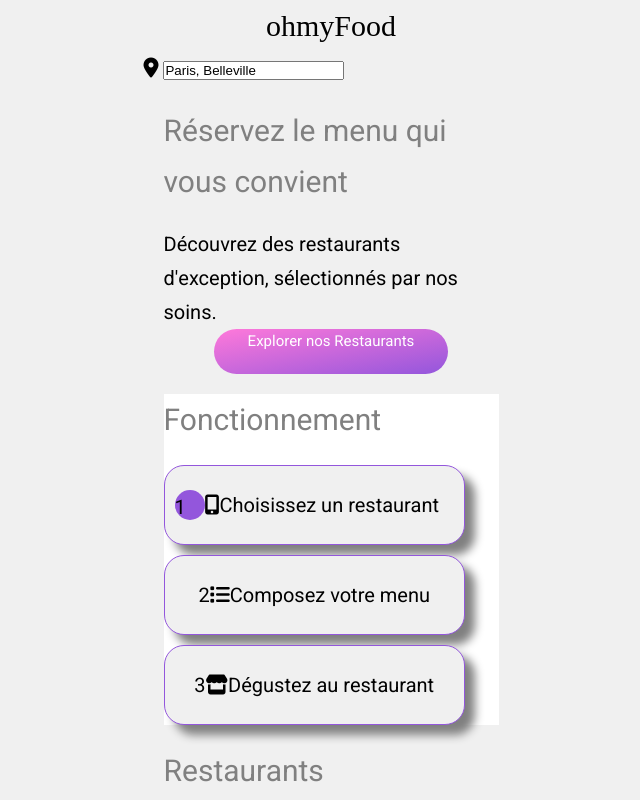
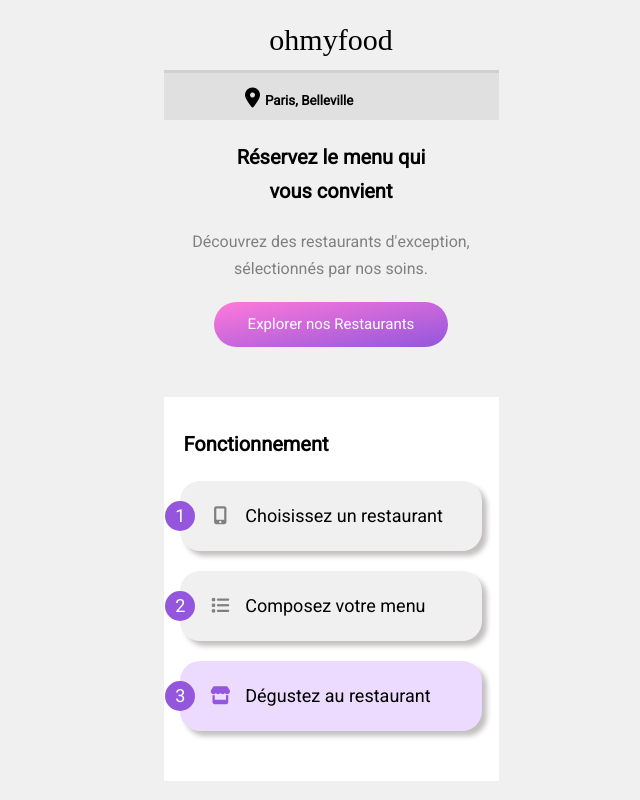
Before and after one commit to Mmonchatre/MichelMonchatre_3_20052021, a website: page index.html in a window 1280 px wide. Shown: the top 800 px of the page, without its empty margins (309-949 px from the left). Drawn offline with Linux system fonts and the light colour scheme; a web font is replaced by a local one.

Commit message:
update index et headers restaurants

```diff
--- a/index.html
+++ b/index.html
@@ -11,35 +11,49 @@
     <body>
 
         <header>
-            <div class="logo"><a href="./index.html"></a>ohmyFood </a></div>
-
-            <div class="champ_recherche">
-                <i class="fas fa-map-marker-alt" ></i>
-                <INPUT TYPE=TEXT NAME='ville' value="Paris, Belleville" class="input_recherche"/>
-            </div>
+            <div class="logo">ohmyfood</div>
         </header>
         <main>
+            <section class="recherche">
+                <div class="champ_recherche">
+                    <i class="fas fa-map-marker-alt" ></i>
+                    <INPUT TYPE=TEXT NAME='ville' value="Paris, Belleville" class="champ_recherche_input"/>
+                </div>
+                <h2 class="h2_accueil h2_accueil_header">Réservez le menu qui vous convient </h2>
+                <p>Découvrez des restaurants d'ехсерtiоn, sélectionnés par nos soins. </p>
+                <div class="bouton_explorer">Explorer nos Restaurants</div>
+            </section>
 
-                <H2>Réservez le menu qui vous convient </H2>
+                <section class="fonctionnements">
+                    <h2 class="h2_accueil">Fonctionnement</h2>
+                    <div class="fonctionnement">
+                        <div class="fonctionnement__cercle">1</div>
+                        <i class="fas fa-mobile-alt fonctionnement__icon"></i>
+                        Choisissez un restaurant
+                    </div>
 
-                Découvrez des restaurants d'ехсерtiоn, sélectionnés par nos soins.
+                    <div class="fonctionnement">
+                        <div class="fonctionnement__cercle">2</div>
+                        <i class="fas fas fa-list fonctionnement__icon"></i>
+                        Composez votre menu
+                    </div>
 
-                <div class="bouton_explorer">Explorer nos Restaurants</div>
+                    <div class="fonctionnement pastel_purple">
+                        <div class="fonctionnement__cercle">3</div>
+                        <i class="fas fas fa-store fonctionnement__icon purple_icon "></i>
+                        Dégustez au restaurant
+                    </div>
 
-                <div class="fonctionnements">
-                    <h2 class="title_index">Fonctionnement</h2>
-                    <div class="fonctionnement"><div class="fonctionnement__cercle">1</div> <i class="fas fa-mobile-alt"></i>Choisissez un restaurant  </div>
-                    <div class="fonctionnement">2 <i class="fas fa-list"></i>Composez votre menu </div>
-                    <div class="fonctionnement">3 <i class="fas fa-store"></i>Dégustez au restaurant </div>
-                </div>
+
+                </section>
 
                 <section class="restaurants">
-                    <h2 class="title_index">Restaurants </h2>
+                    <h2 class="h2_accueil">Restaurants </h2>
 
 
                     <div class="restaurant" >
                         <a href="./Lapalettedugout.html">
-                            <img alt="La palette du gour"   src="./img/la_palette_du_gout.jpg" class="img_restaurant">
+                            <img alt="La palette du gour"   src="./img/la_palette_du_gout.jpg" class="img_restaurants">
                             <div class="restaurant__note">
                                 <div>
                                     <div class="restaurant__name">La palette du gout </div>
@@ -54,7 +68,7 @@
 
                     <div class="restaurant" >
                         <a href="./laNoteEnchantee.html">
-                            <img alt="La Note Enchantée"   src="./img/la_note_enchantee.jpg" class="img_restaurant">
+                            <img alt="La Note Enchantée"   src="./img/la_note_enchantee.jpg" class="img_restaurants">
                             <div class="restaurant__note">
                                 <div>
                                     <div class="restaurant__name">La note епсhantéе </div>
@@ -69,7 +83,7 @@
 
                     <div class="restaurant" >
                         <a href="./alafrancaise.html">
-                            <img alt="А la fгапçаisе"   src="./img/a_la_francaise.jpg" class="img_restaurant">
+                            <img alt="А la fгапçаisе"   src="./img/a_la_francaise.jpg" class="img_restaurants">
                             <div class="restaurant__note">
                                 <div>
                                     <div class="restaurant__name">A la française </div>
@@ -84,7 +98,7 @@
 
                     <div class="restaurant" >
                         <a href="./LeDeliceDesSens.html">
-                            <img alt="Le délice des sens"   src="./img/le_delice_des_sens.jpg" class="img_restaurant">
+                            <img alt="Le délice des sens"   src="./img/le_delice_des_sens.jpg" class="img_restaurants">
                             <div class="restaurant__note">
                                 <div>
                                     <div class="restaurant__name">Le délice des sens </div>
--- a/sass/base/_base.scss
+++ b/sass/base/_base.scss
@@ -13,7 +13,8 @@
 
 body {
     box-sizing: border-box;
-    background: $colour-secondary;
+
+    background-color: white;
     width: 375px;
     margin: 0 auto;
 }
@@ -25,5 +26,5 @@
 
 * {
     text-decoration: none;
-
+    font-family: 'Roboto', sans-serif;
 }
--- a/sass/base/_typography.scss
+++ b/sass/base/_typography.scss
@@ -1,5 +1,4 @@
 body {
-    font-family: 'Roboto', sans-serif;
     background-color: $colour-background;
     font-size: 2rem;
     font-weight: 100;
@@ -13,21 +12,24 @@
 }
 
 h2 {
-    font-family: 'Roboto', sans-serif;
     font-weight: 550;
     margin: 20px auto;
     font-size: 3rem;
     color: grey ;
 }
 
+.h2_accueil {
+    font-size: 20px;
+    font-weight: 700;
+    color: black
+}
+
 textarea {
-    font-family: 'Roboto', sans-serif;
     font-weight: 500;
     font-size: 2rem;
 }
 
 button {
-    font-family: 'Roboto', sans-serif;
     font-weight: 900;
     font-style: italic;
     font-size: 2.75rem;
@@ -39,9 +41,16 @@
 
 
 .title_index {
-    font-family: 'Roboto', sans-serif;
     font-weight: 550;
     margin: 20px auto;
     font-size: 3rem;
     color: grey ;
 }
+
+p { font-size: 16px;
+color: grey}
+
+
+
+$font_size_restaurant_name : 18px;
+$font_size_restaurant_location : $font_size_restaurant_name - 3
--- a/sass/components/_buttons.scss
+++ b/sass/components/_buttons.scss
@@ -1,24 +1,27 @@
 
 
   .bouton_commander {
-    vertical-align: middle;
     margin: 0 auto;
     height: $bouton-commander-height;
+    line-height: $bouton-commander-height;
+    text-align: center;
     color: white;
     width: 60%;
-    text-align: center;
     border-radius: $bouton-commander-radius;
     background: linear-gradient(to bottom right,$colour-secondary,$colour-primary);
+    margin-top: 40px;
+    margin-bottom: 50px;
 }
 
 .bouton_explorer {
-
   margin: 0 auto;
   height: $bouton-explorer-height;
+  line-height: $bouton-explorer-height;
+  text-align: center;
   font-size: 15px;
   color: white;
   width: 70%;
-  text-align: center;
   border-radius: $bouton-explorer-radius;
   background: linear-gradient(to bottom right,$colour-secondary,$colour-primary);
+  margin-bottom: 50px;
 }
--- a/sass/layout/_header.scss
+++ b/sass/layout/_header.scss
@@ -15,8 +15,32 @@
 
 
 .logo {
+    height: 40px;
+    line-height: 40px;
     margin: 0 auto;
     font-family: "Shrikhand";
     font-size: 3rem;
     text-align: center;
+    margin-top: 20px;
+    margin-bottom: 10px;
 }
+
+header i {
+    position:absolute;
+    top:30px;
+    left:80px;
+    font-weight: 900;
+
+}
+
+.recherche {
+    text-align: center;
+}
+
+.h2_accueil_header {
+    width: 60%;
+}
+
+.recherche p {
+    margin-bottom: 20px;
+}
--- a/sass/layout/_image.scss
+++ b/sass/layout/_image.scss
@@ -1,9 +1,15 @@
-.img_restaurant {
+.img_restaurants {
     width: 100%;
     object-fit: cover;
     object-position: 0% 60%;
     height: 180px;
     margin-top: -15px;
+}
 
-
+.img_restaurant {
+    width: 100%;
+    object-fit: cover;
+    object-position: 0% 60%;
+    height: 250px;
+    z-index: -1;
 }
--- a/sass/layout/_main.scss
+++ b/sass/layout/_main.scss
@@ -1,39 +1,77 @@
 .champ_recherche {
-
+    background-color: $colour-recherche;
+    width: 100%;
+    height: 50px;
+    line-height: 50px;
+    text-align: center;
+    border-top: 3px solid $colour-border-recherche;
+    &_input {
+        background-color: $colour-recherche;
+        border: none;
+        font-weight: 600;
+    }
 }
 
 .fonctionnements {
     background-color: white;
-    margin: 0 auto;
+    padding-top: 20px;
+    padding-bottom: 30px;
+    margin-bottom: 30px;
+}
+
+.fonctionnements .h2_accueil, .restaurants .h2_accueil {
+    margin-left: 20px;
+    margin-top: 10px;
 }
 
 .fonctionnement {
+    margin: 0 auto;
+    width: 100%;
     display: flex;
-    justify-content: center;
+    font-size: $font_size_restaurant_name;
+    background-color: $colour-background;
     align-items: center ;
-    height: 80px;
+    height: 70px;
     width: 90%;
-    border: 1px solid $colour-primary;
-    background-color: $colour-background;
-    box-shadow: 10px 10px 10px grey;
+    box-shadow: 5px 5px 5px rgb(196, 192, 192);
     border-radius: 20px 20px 20px 20px;
-    &:active {
-        background-color: $colour-secondary;
-    }
+
+
     &__cercle {
+        display: flex;
         background-color: $colour-primary;
+        justify-content: center;
+        align-items:center ;
+        position: relative;
         margin-left: -15px;
         height: 30px;
         width: 30px;
         border-radius: 50%;
+        color: white;
     }
-    margin-bottom: 10px;
+    &__icon {
+        text-align: center;
+        width:50px;
+        color: grey;
+    }
+
+
+    margin-bottom: 20px;
 
 }
 
+.pastel_purple {
+    background-color: $pastelviolet;
+}
+
+.purple_icon {
+    color: $colour-primary;
+}
+
+
+
 .restaurants {
     margin-bottom: 60px;
-
 }
 
 .restaurant {
@@ -53,21 +91,18 @@
     }
 
     &__name {
+        font-size: $font_size_restaurant_name;
         font-weight: 700;
     }
 
     &__location {
-        font-size: 15px;
+        font-size: $font_size_restaurant_location;
     }
-
-
-
-
 }
 
 
 
-.liste_plats {
+.menu {
     background-color: $colour-background;
     padding-left: 20px;
     padding-right: 20px;
@@ -76,13 +111,13 @@
     padding-top: 30px;
     border-radius: 30px 30px 0 0;
     z-index: 1;
-    /*border : 2px solid red;*/
     &__title {
+        font-family: Shrikhand;
         display: flex;
         justify-content: space-between;
         align-items: center;
         font-size: 30px;
-        font-weight: 700;
+        font-weight: 500;
         &__icon {
             color: grey;
         }
@@ -94,8 +129,6 @@
     font-size: 1.7rem;
     background-color: white;
     padding: 15px;
-
-
     border-radius: 10px;
     box-shadow:  8px 8px 5px #E0E0E0;
     height: 80px;
--- a/sass/utils/_variables.scss
+++ b/sass/utils/_variables.scss
@@ -4,6 +4,9 @@
 $colour-font: black;
 $colour-footer: #353535;
 $colour-background: #F0F0F0;
+$colour-recherche: #E0E0E0;
+$colour-border-recherche: #D0D0D0;
+
 $image_width: 375px;
 
 
@@ -28,3 +31,8 @@
 
 $bouton-commander-height: 50px;
 $bouton-commander-radius : $bouton-commander-height *.5;
+
+$hue: hue($colour-primary);
+$sat: 100%;
+$light: 93%;
+$pastelviolet: hsl($hue,$sat,$light);
```
Also changed, not shown: LaPaletteDuGout.html (+12 -3 lines), LeDeliceDesSens.html (+13 -5 lines), alafrancaise.html (+12 -1 lines), laNoteEnchantee.html (+12 -1 lines), public/css/style.css, 1 other file.
